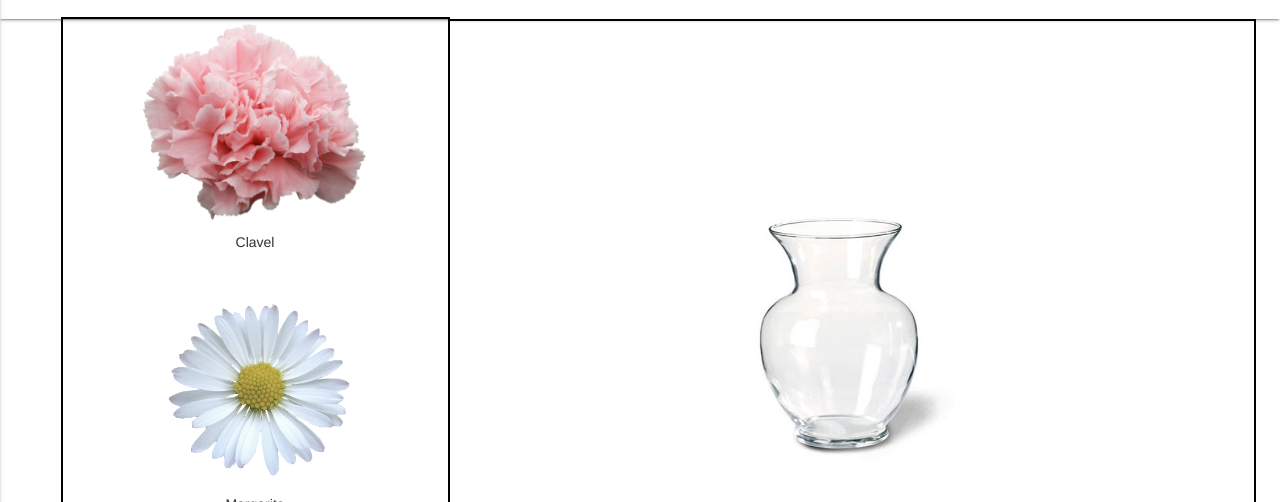
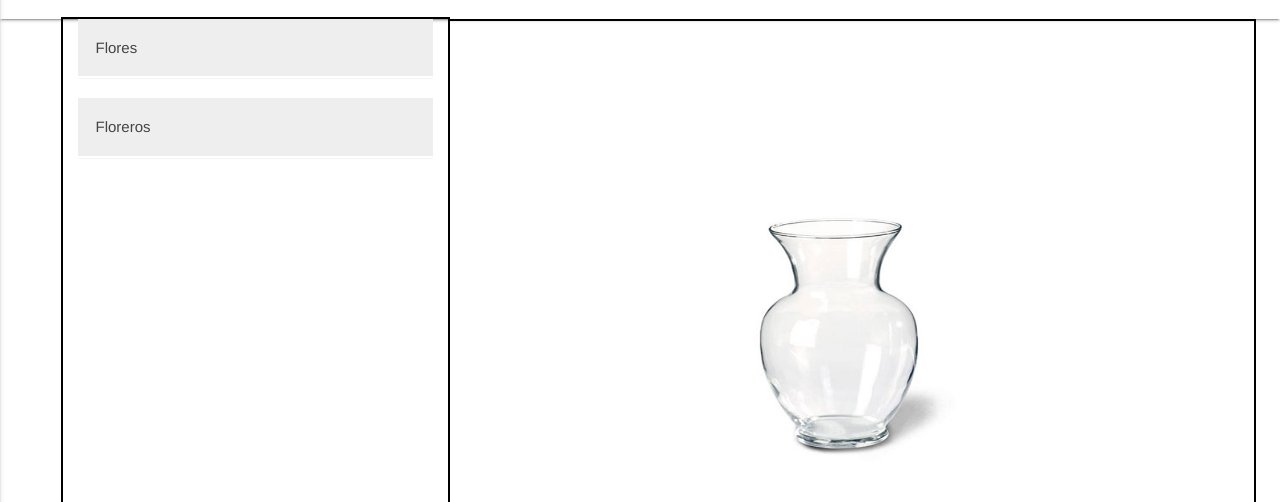
Before and after one commit to Gonzy27/Florer-a, a plain HTML site: page bouquet.html in a window 1280 px wide. Shown: the part 45-547 px from the top of the page. Drawn offline with nearby package versions, Linux system fonts and the light colour scheme.

Commit message:
Lista en acordeón

```diff
--- a/bouquet.html
+++ b/bouquet.html
@@ -27,6 +27,8 @@
         <div class="container">
             <div class="row">
                 <div class="col-xs-6 col-md-4 border" id="flores">
+                    <button class="accordion">Flores</button>
+                    <div class="panel">
                         <img id="carnation" class="flower_item img-responsive center-block" width="230px" src="flower/carnation.png">
                         <p class="text-center">Clavel</p>
                         <img id="daisy" class="flower_item img-responsive center-block" width="250px" src="flower/daisy.png">
@@ -41,6 +43,9 @@
                         <p class="text-center">Dalia Roja</P>
                         <img id="yellowRose" class="flower_item img-responsive center-block" width="220px" src="flower/daliaY.png">
                         <p class="text-center">Dalia Amarilla</P>
+                    </div>
+                    <button class="accordion">Floreros</button>
+                    <div class="panel">
                         <img id="florero1" class="flower_vase ui-widget-content img-responsive center-block" width="220px" src="flowerVase/vase1.jpg">
                         <p class="text-center">Florero 1</P>
                         <img id="florero2" class="flower_vase ui-widget-content img-responsive center-block" width="220px" src="flowerVase/vase2.jpg">
@@ -49,6 +54,7 @@
                         <p class="text-center">Florero 3</P>
                         <img id="florero4" class="flower_vase ui-widget-content img-responsive center-block" width="220px" src="flowerVase/vase4.jpg">
                         <p class="text-center">Florero 4</P>
+                    </div>
                 </div>
                 <div class="conteiner">
                     <div class="main" id="content_area"></div>
@@ -62,7 +68,6 @@
 
         <!-- the content area -->
         <!--        <div class="main " id="content_area"></div>-->
-
 
         <div class="parallax-container valign-wrapper">
             <div class="section no-pad-bot">
@@ -143,9 +148,48 @@
             .content{
 
             }
+
+            button.accordion {
+                background-color: #eee;
+                color: #444;
+                cursor: pointer;
+                padding: 18px;
+                width: 100%;
+                border: none;
+                text-align: left;
+                outline: none;
+                font-size: 15px;
+                transition: 0.4s;
+            }
+
+            button.accordion.active, button.accordion:hover {
+                background-color: #ddd;
+            }
+
+            div.panel {
+                padding: 0 18px;
+                background-color: white;
+                max-height: 0;
+                overflow: hidden;
+                transition: max-height 0.2s ease-out;
+            }
         </style>
 
         <script>
+            var acc = document.getElementsByClassName("accordion");
+            var i;
+
+            for (i = 0; i < acc.length; i++) {
+                acc[i].onclick = function () {
+                    this.classList.toggle("active");
+                    var panel = this.nextElementSibling;
+                    if (panel.style.maxHeight) {
+                        panel.style.maxHeight = null;
+                    } else {
+                        panel.style.maxHeight = panel.scrollHeight + "px";
+                    }
+                }
+            }
 
             $(function () {
 
@@ -190,7 +234,6 @@
                         console.log('stopped')
                     }
                 })
-
             });
 
 
@@ -223,8 +266,6 @@
                     $('#florero').attr('src', 'flowerVase/vase4.jpg');
                 }
             });
-
-
 
             //            separacion
 
```
Lines whose indentation alone changed are shown as unchanged.
